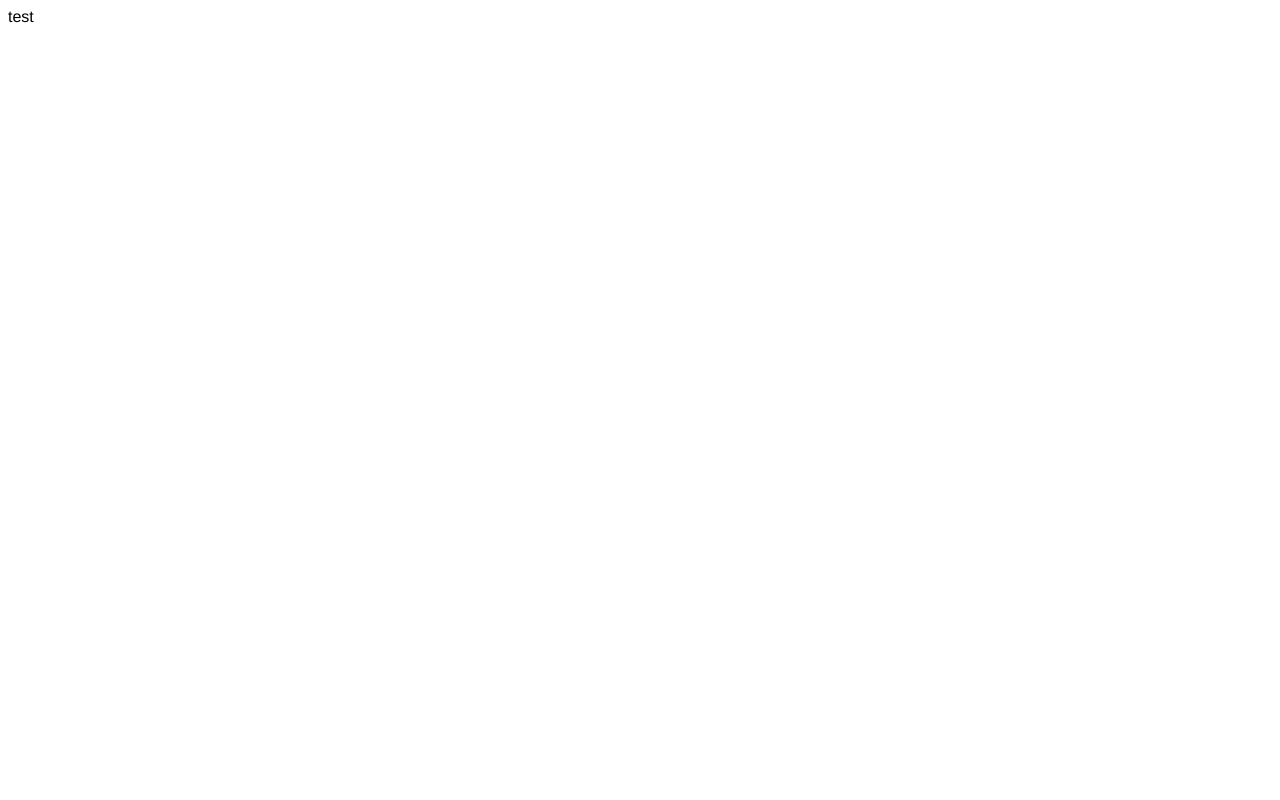
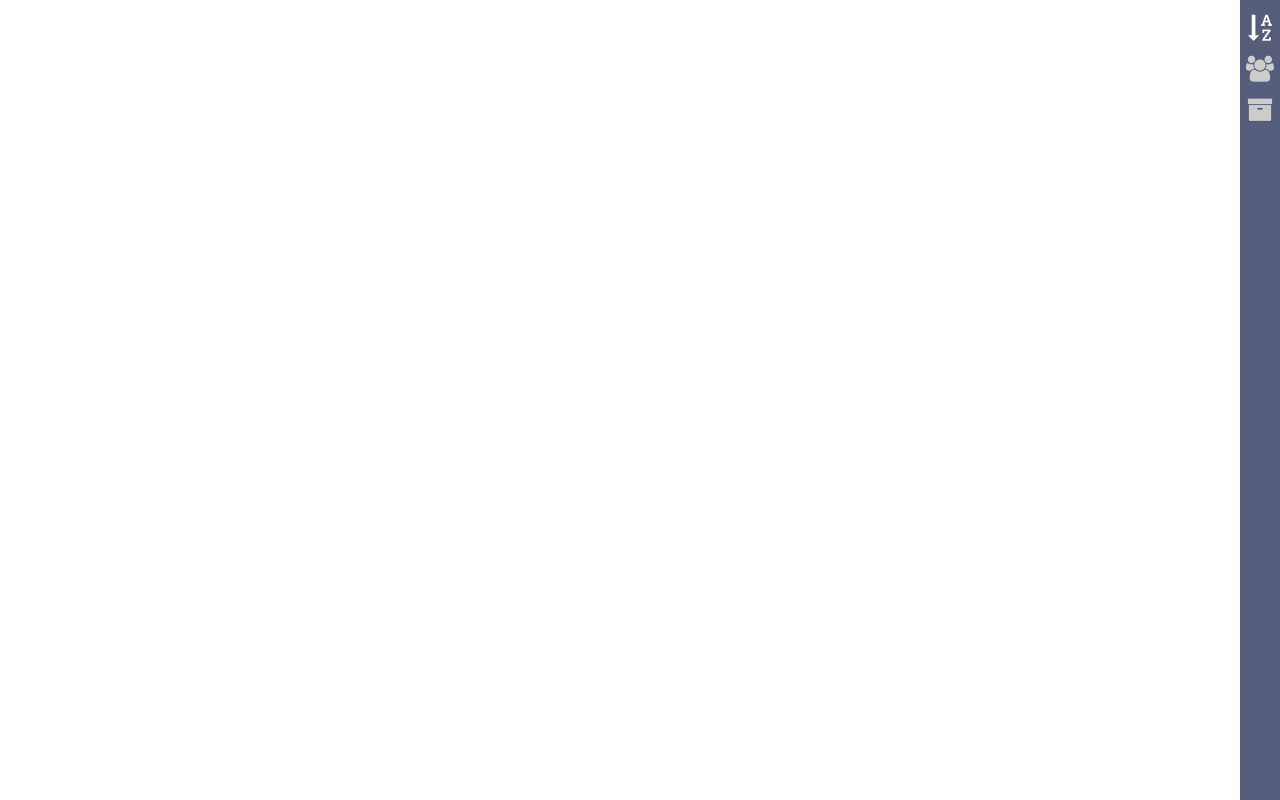
Before and after one commit to DenisPronin/vue-test, a Vue app: page /#/ in a window 1280 px wide. Built offline with nearby package versions, Linux system fonts and the light colour scheme.

Commit message:
navigation component markup

```diff
--- a/index.html
+++ b/index.html
@@ -4,6 +4,8 @@
     <meta charset="utf-8">
     <meta name="viewport" content="width=device-width,initial-scale=1.0">
     <title>35125</title>
+
+    <link rel="stylesheet" href="https://cdnjs.cloudflare.com/ajax/libs/font-awesome/4.7.0/css/font-awesome.min.css">
   </head>
   <body>
     <div id="app"></div>
--- a/package.json
+++ b/package.json
@@ -14,6 +14,7 @@
   },
   "dependencies": {
     "axios": "^0.17.1",
+    "normalize.css": "^7.0.0",
     "vue": "^2.5.2",
     "vue-router": "^3.0.1",
     "vuex": "^3.0.1"
--- a/src/App.vue
+++ b/src/App.vue
@@ -5,6 +5,8 @@
 </template>
 
 <script>
+  import 'normalize.css';
+
   export default {
     name: 'app'
   };
@@ -14,4 +16,8 @@ export default {
   #app {
     font-family: 'Avenir', Helvetica, Arial, sans-serif;
   }
+
+  * {
+    box-sizing: border-box;
+  }
 </style>
--- a/src/components/DepositStation.vue
+++ b/src/components/DepositStation.vue
@@ -1,17 +1,38 @@
 <template>
-  <div>test</div>
+  <div class="deposit-station">
+    <div v-if="isReady" class="deposit-station__ready">
+      <deposit-station-navigation />
+    </div>
+  </div>
 </template>
 
 <script>
+  import { mapState } from 'vuex';
+  import DepositStationNavigation from './DepositStationNavigation';
+
   export default {
+    components: { DepositStationNavigation },
     name: 'DepositStation',
 
     created () {
       this.$store.dispatch('common/loadData');
-    }
+    },
+
+    computed: mapState({
+      isReady: state => !state.common.isPending
+    })
   };
 </script>
 
 <style scoped>
+  .deposit-station {
+    height: 100vh;
+    position: absolute;
+    right: 0;
+    top: 0;
+  }
 
+  .deposit-station__ready {
+    height: 100%;
+  }
 </style>
--- /dev/null
+++ b/src/components/DepositStationNavigation.vue
@@ -0,0 +1,47 @@
+<template>
+  <div class="deposit-station-navigation">
+
+    <ul class="icons-list">
+      <deposit-station-navigation-icon
+        v-for="id in navigation.ids"
+        :active-id='navigation.activeId'
+        :item='navigation.items[id]'
+        :key="id"
+      />
+    </ul>
+
+  </div>
+</template>
+
+<script>
+  import { mapState } from 'vuex';
+  import DepositStationNavigationIcon from './DepositStationNavigationIcon';
+
+  export default {
+    components: { DepositStationNavigationIcon },
+    name: 'DepositStationNavigation',
+
+    computed: mapState({
+      navigation: state => state.navigation
+    })
+
+  };
+</script>
+
+<style scoped>
+  .deposit-station-navigation {
+    background-color: #565d7a;
+    color: #ffffff;
+    height: 100%;
+    padding: 15px 0;
+    width: 40px;
+  }
+
+  .icons-list {
+    align-items: center;
+    display: flex;
+    flex-direction: column;
+    margin: 0;
+    padding: 0;
+  }
+</style>
--- /dev/null
+++ b/src/components/DepositStationNavigationIcon.vue
@@ -0,0 +1,52 @@
+<template>
+  <li class="icons-list__item">
+    <span v-bind:class="classObject"></span>
+  </li>
+</template>
+
+<script>
+  export default {
+    name: 'DepositStationNavigationIcon',
+
+    props: {
+      item: {
+        type: Object,
+        required: true
+      },
+      activeId: {
+        type: String,
+        required: true
+      }
+    },
+
+    computed: {
+      classObject () {
+        const id = this.item.id;
+        return ['icon', `icon-${id}`, {
+          'icon-active': id === this.activeId,
+          'fa fa-sort-alpha-asc': id === 'AZ',
+          'fa fa-users': id === 'group',
+          'fa fa-archive': id === 'archive'
+        }];
+      }
+    },
+
+    methods: {}
+  };
+</script>
+
+<style scoped>
+  .icons-list__item {
+    color: #ccc;
+    cursor: pointer;
+    font-size: 26px;
+    display: flex;
+    list-style: none;
+    margin-bottom: 15px;
+  }
+
+  .icons-list__item:hover,
+  .icon-active {
+    color: #ffffff;
+  }
+</style>
--- a/src/store/modules/common.js
+++ b/src/store/modules/common.js
@@ -5,10 +5,14 @@ export default {
 
   state: {
     isOpened: true,
-    isPending: false
+    isPending: true
   },
 
   mutations: {
+    setPending (state, value) {
+      state.isPending = value;
+    },
+
     toggleSidebar (state) {
       state.isOpened = !state.isOpened;
     }
@@ -16,12 +20,15 @@ export default {
 
   actions: {
     loadData ({ commit }) {
+      commit('common/setPending', true, { root: true });
       api.getAllItems()
         .then((response) => {
           commit('navigation/init', response.navigation, { root: true });
           commit('patients/init', response.collections.patient, { root: true });
+          commit('common/setPending', false, { root: true });
         })
         .catch((error) => {
+          commit('common/setPending', false, { root: true });
           console.log(error);
         });
     }
--- a/src/store/modules/patients.js
+++ b/src/store/modules/patients.js
@@ -60,6 +60,7 @@ export default {
     },
 
     filter: {
+      isOpened: false,
       search: '',
       isPending: false,
       ids: []
```
Also changed, not shown: src/assets/logo.png (deleted), 1 other file (tests, documents, lock files or other folders). Lines whose indentation alone changed are shown as unchanged.
